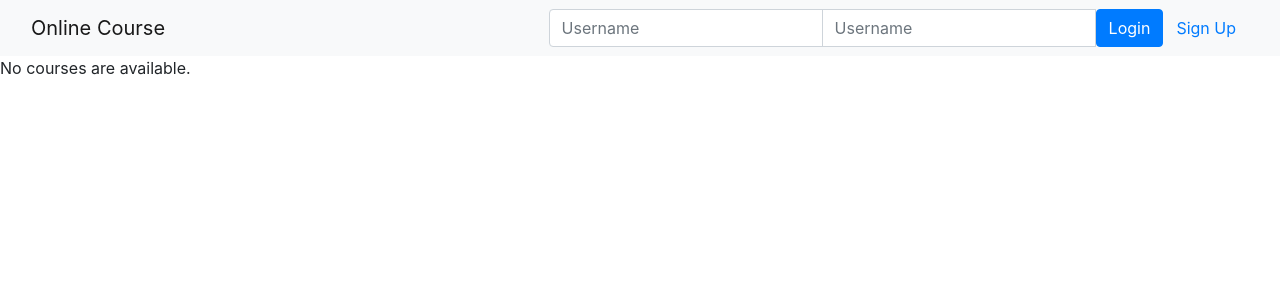
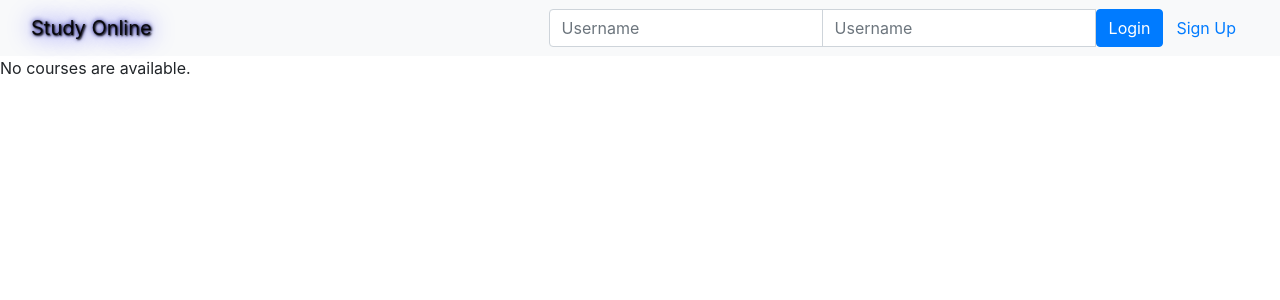
Before and after one commit to Tolujoh-n/study-online, a Django app: template studyonline/templates/studyonline/course_list_bootstrap.html in a window 1280 px wide. Shown: the top 300 px of the page. Run offline with Django 3.2, Linux system fonts and the light colour scheme; the template is opened without the code that fills it, so the values that code supplies are empty; some libraries are stand-ins or nearby versions.

Commit message:
Update course_list_bootstrap.html

```diff
--- a/studyonline/templates/studyonline/course_list_bootstrap.html
+++ b/studyonline/templates/studyonline/course_list_bootstrap.html
@@ -4,7 +4,7 @@
     {% load static %}
     <link rel="stylesheet" href="https://maxcdn.bootstrapcdn.com/bootstrap/4.5.2/css/bootstrap.min.css">
     <meta charset="UTF-8">
-    <title>Online Courses</title>
+    <title>Study Online</title>
     <link rel="stylesheet" href="{% static 'style.css' %}">
 
 </head>
@@ -13,7 +13,8 @@
     <nav class="navbar navbar-light bg-light">
         <div class="container-fluid">
             <div class="navbar-header">
-                  <a class="navbar-brand" href="#">Online Course</a>
+                  <a class="navbar-brand" href="#" style="color: light blue;
+  text-shadow: 1px 1px 2px black, 0 0 25px blue, 0 0 5px darkblue;">Study Online</a>
             </div>
             <ul class="nav navbar-nav navbar-right">
                 {% if user.is_authenticated %}
```
